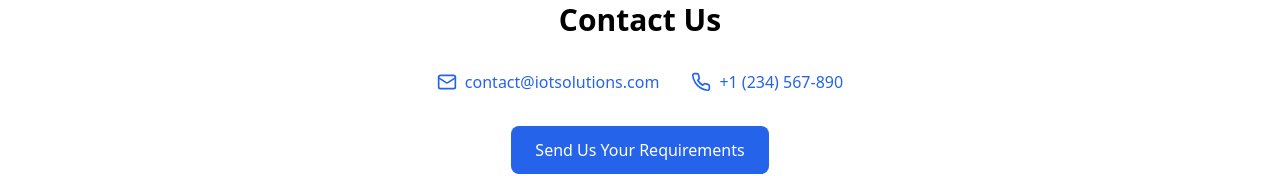
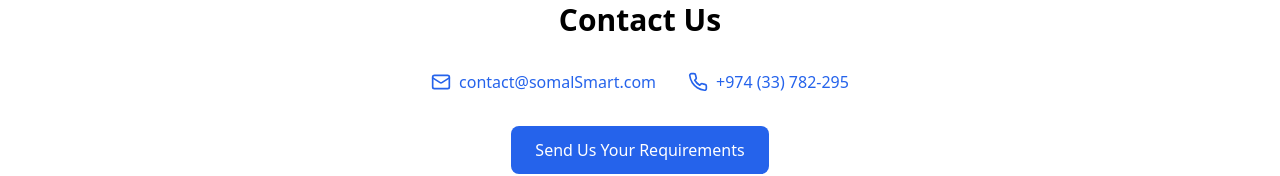
Before and after one commit to mustafasigad/iot-solutions-somalsmart, a Next.js app: page / in a window 1280 px wide. Shown: the part 2212-2388 px from the top of the page. Built offline with nearby package versions, Linux system fonts and the light colour scheme.

Commit message:
Update ContactSection.js
contact details updated

```diff
--- a/src/components/home/ContactSection.js
+++ b/src/components/home/ContactSection.js
@@ -63,11 +63,11 @@
           <div className="flex flex-col md:flex-row justify-center gap-8 mb-8">
             <a href="mailto:contact@iotsolutions.com" className="flex items-center justify-center gap-2 text-blue-600 hover:text-blue-700">
               <Mail className="h-5 w-5" />
-              contact@iotsolutions.com
+              contact@somalSmart.com
             </a>
             <a href="tel:+1234567890" className="flex items-center justify-center gap-2 text-blue-600 hover:text-blue-700">
               <Phone className="h-5 w-5" />
-              +1 (234) 567-890
+              +974 (33) 782-295
             </a>
           </div>
           <button
```
